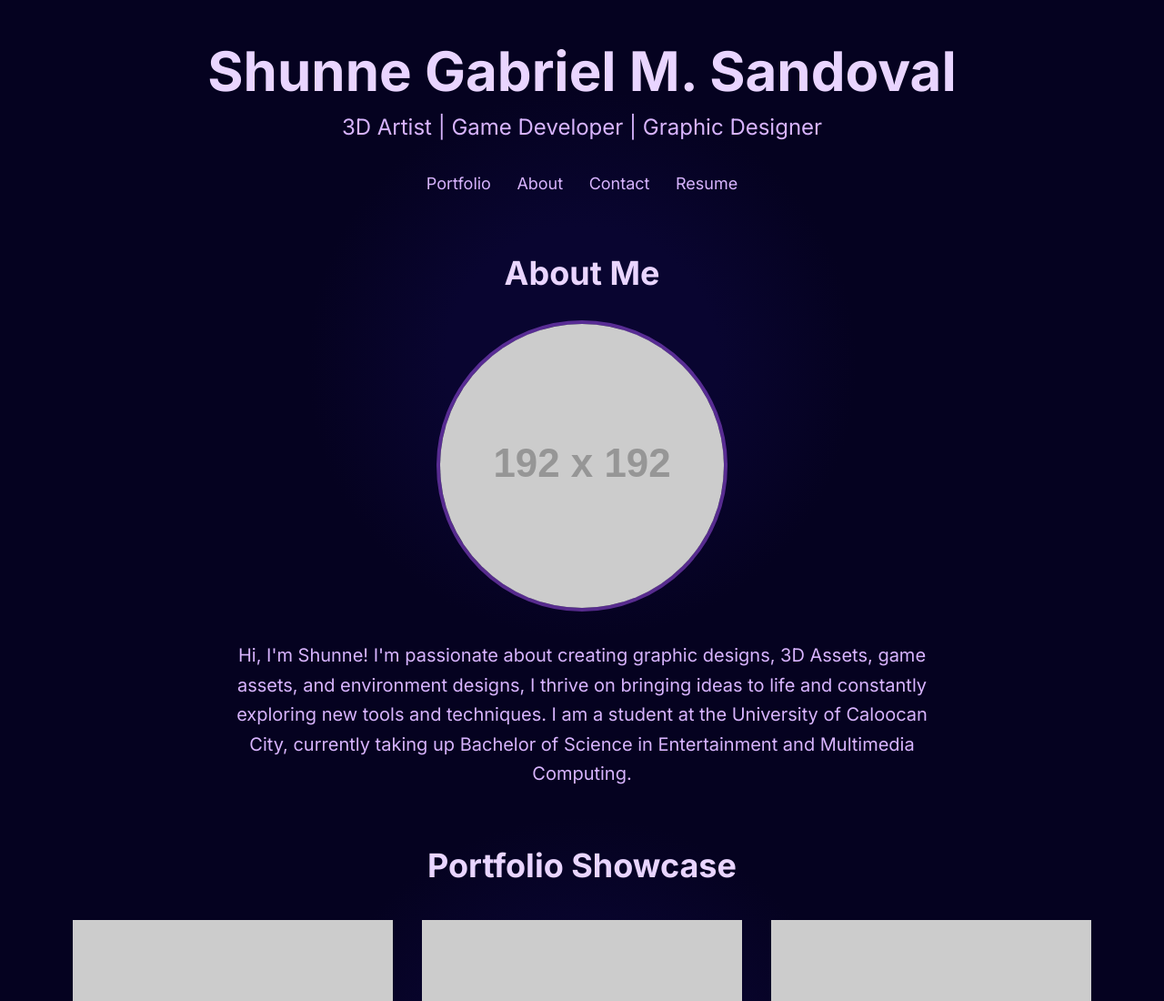
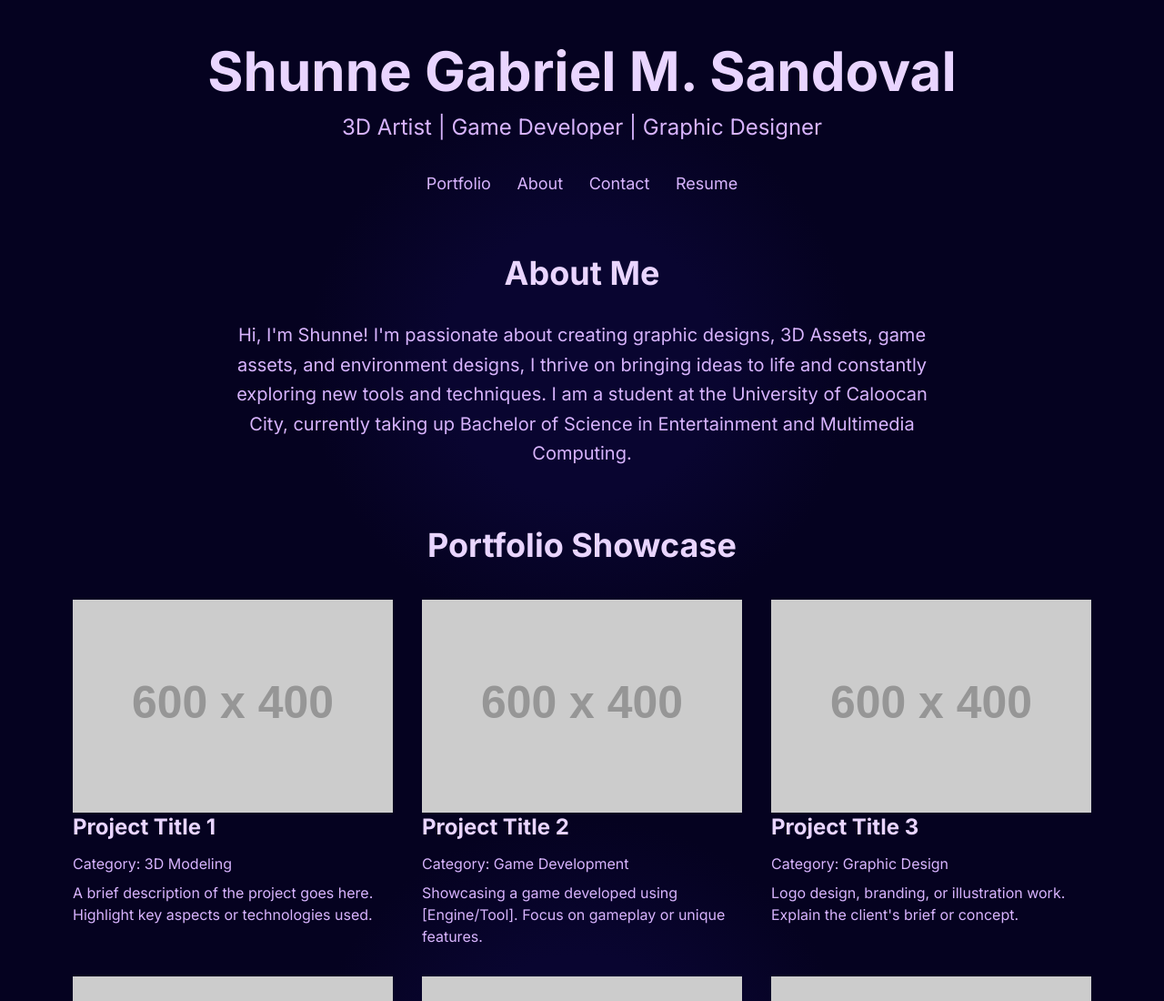
Before and after one commit to SporadicGitHub/sandoval-portfolio, a plain HTML site: page index.html in a window 1280 px wide. Shown: the top 1100 px of the page at 91% size. Drawn offline with nearby package versions, Linux system fonts and the light colour scheme; placeholder pictures from the web are drawn by us.

Commit message:
Removed PFP on Index

```diff
--- a/index.html
+++ b/index.html
@@ -74,9 +74,9 @@
 
         <section id="about" class="mb-16 max-w-3xl mx-auto text-center">
             <h2 class="text-4xl font-bold mb-8 text-purple-200">About Me</h2>
-            <div class="flex justify-center mb-8">
+             <!-- <div class="flex justify-center mb-8">
                 <img src="resources/essential-images/Sandoval.jpeg" alt="Profile Photo" class="w-80 h-80 rounded-full object-cover border-4 border-purple-500/50" onerror="this.onerror=null; this.src='https://placehold.co/192x192/cccccc/333333?text=Profile+Photo';">
-            </div>
+            </div> -->
             <p class="text-xl text-purple-300 leading-relaxed">
                 Hi, I'm Shunne! I'm passionate about creating graphic designs, 3D Assets, game assets, and environment designs,
                 I thrive on bringing ideas to life and constantly exploring new tools and techniques.
```
